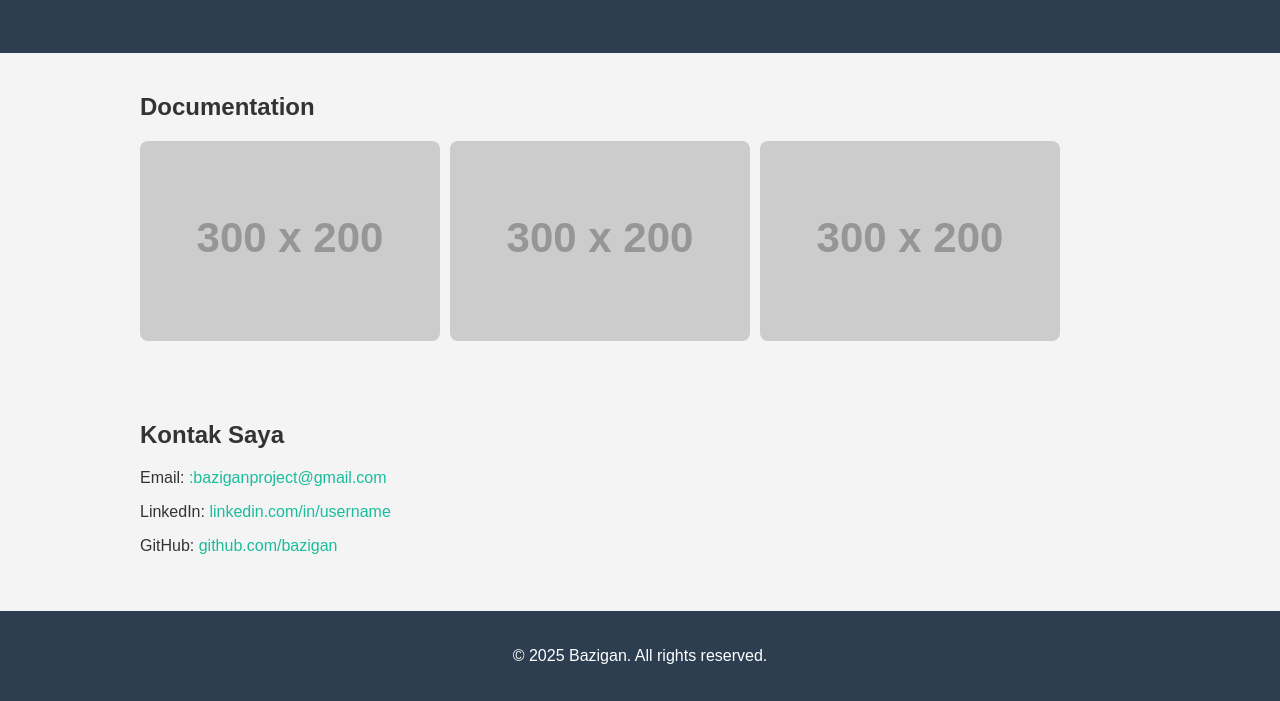
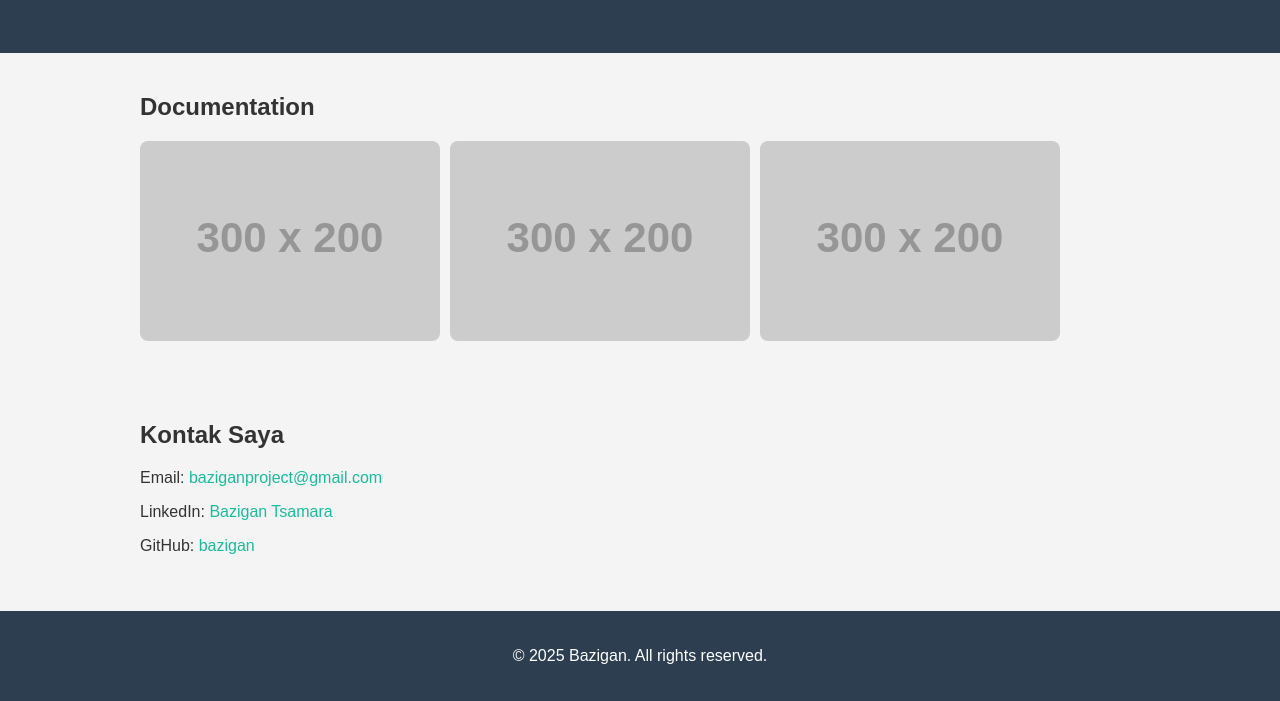
Before and after one commit to bazigan/bazigan.github.io, a plain HTML site: page index.html in a window 1280 px wide. Shown: the part 167-868 px from the top of the page. Drawn offline with Linux system fonts and the light colour scheme; placeholder pictures from the web are drawn by us.

Commit message:
Update index.html

```diff
--- a/index.html
+++ b/index.html
@@ -67,9 +67,9 @@
 
   <section>
     <h2>Kontak Saya</h2>
-    <p>Email: <a href="mailto:baziganproject@gmail.com">:baziganproject@gmail.com</a></p>
-    <p>LinkedIn: <a href="https://linkedin.com/in/bazigantsamara" target="_blank">linkedin.com/in/username</a></p>
-    <p>GitHub: <a href="https://github.com/bazigan" target="_blank">github.com/bazigan</a></p>
+    <p>Email: <a href="mailto:baziganproject@gmail.com">baziganproject@gmail.com</a></p>
+    <p>LinkedIn: <a href="https://linkedin.com/in/bazigantsamara" target="_blank">Bazigan Tsamara</a></p>
+    <p>GitHub: <a href="https://github.com/bazigan" target="_blank">bazigan</a></p>
   </section>
 
   <footer>
```
